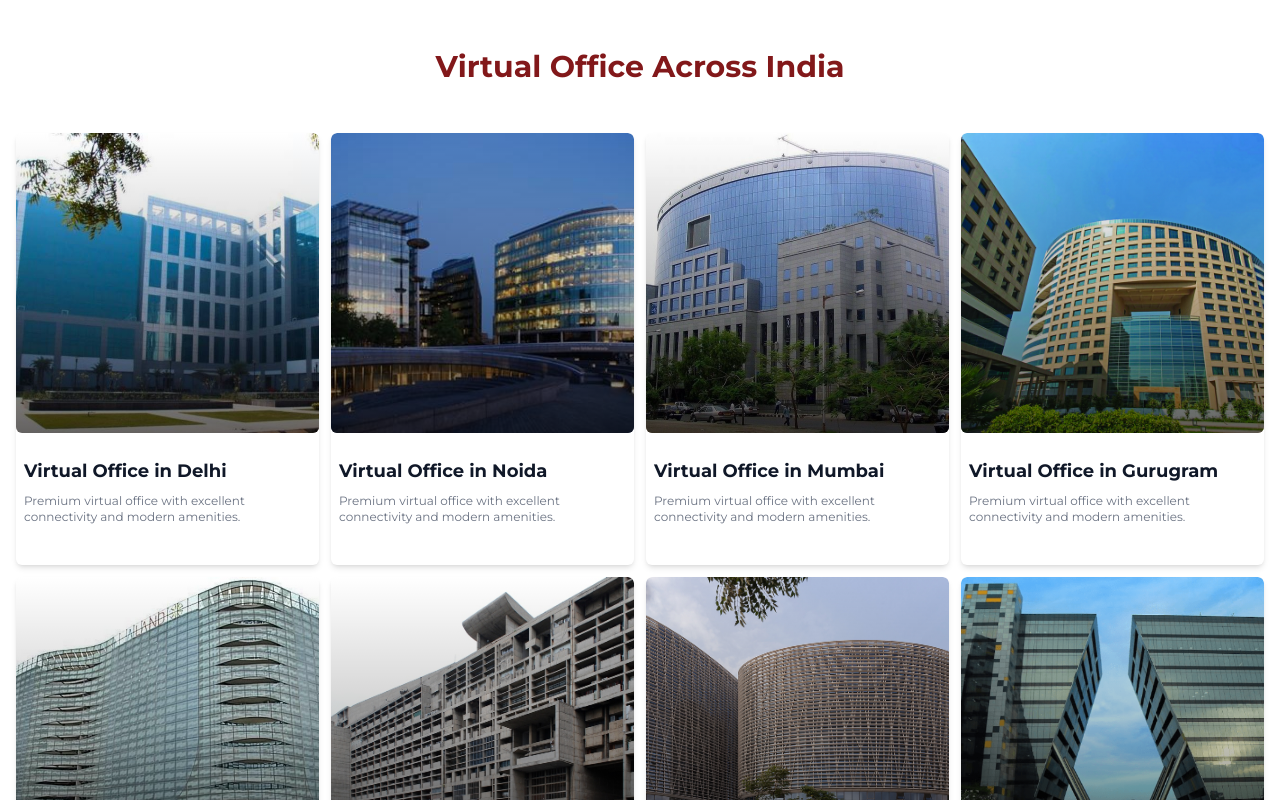
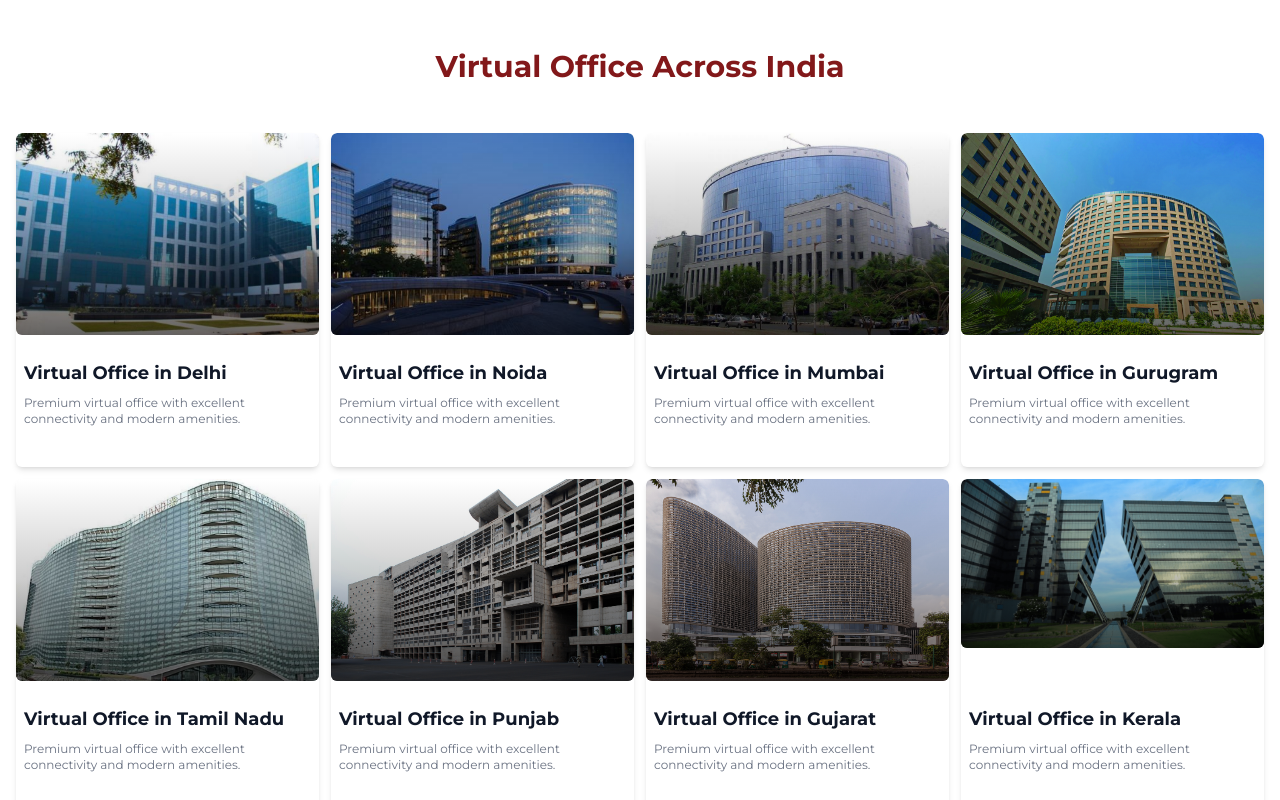
Before and after one commit to eklavyapopli-ship-it/Mycoreoffice, a Next.js app: page / in a window 1280 px wide. Shown: the part 1860-2660 px from the top of the page. Built offline with nearby package versions, Linux system fonts and the light colour scheme.

Commit message:
image optimisation

```diff
--- a/app/(home)/About-Us/about.tsx
+++ b/app/(home)/About-Us/about.tsx
@@ -132,7 +132,7 @@ export default function About() {
         price="Starting from Just Rs. 899/- Per Month"
         description="We provide professional office spaces for Company registration at prime location across pan India at affordable prices."
         question="Do you need office space for Company registration?"
-        image="/office4.jpg"
+        image="/office4.webp"
         icons={[
           { icon: FileClock, text: "Fastest Documentation" },
           { icon: BadgeIndianRupee, text: "Lowest Price Guaranteed" },
--- a/app/(home)/About-Us/whoAreWe.tsx
+++ b/app/(home)/About-Us/whoAreWe.tsx
@@ -7,7 +7,7 @@ import { useState, useEffect } from "react";
 import { Target, Users, Award, ChevronLeft, ChevronRight, Play, Pause } from "lucide-react";
 
 const images = [
-  "/office4.jpg",
+  "/office4.webp",
   "/office2.webp",
   "/office3.webp",
   "/HP_1.webp"
--- a/app/(home)/components/About.tsx
+++ b/app/(home)/components/About.tsx
@@ -14,7 +14,7 @@ export default function AboutPage() {
             <Image
               fetchPriority="high"
               loading="lazy"
-              src="/office4.jpg"
+              src="/office4.webp"
               alt="img1"
               fill
               className="object-cover"
--- a/app/(home)/components/Categories.tsx
+++ b/app/(home)/components/Categories.tsx
@@ -26,13 +26,13 @@ const Categories = () => {
                   key={product.id}
                   className="group relative  overflow-hidden flex flex-col shadow-md bg-black/40 text-white  hover:shadow-2xl transition duration-500"
                 >
-                  <div className="relative h-[300px] overflow-hidden">
-                    <Image
+                  <div className="relative h-fit overflow-hidden">
+                    <img
                      fetchPriority="high"
             loading="lazy"
                       src={product.image}
                       alt={product.name}
-                      fill
+
                       className="object-cover transition-transform duration-700 group-hover:scale-110"
                     />
                     <div className="absolute inset-0 bg-gradient-to-t from-black/60 via-black/20 to-transparent" />
--- a/app/(home)/components/hero2.tsx
+++ b/app/(home)/components/hero2.tsx
@@ -48,7 +48,7 @@ export default function Hero2() {
     <main className="relative z-999 w-full h-full text-black md:h-[70vh] pt-5">
 
       <Image
-        src="/office4.jpg"
+        src="/office4.webp"
         alt="Office Space"
         fill
         fetchPriority="high"
--- a/app/(home)/components/services.tsx
+++ b/app/(home)/components/services.tsx
@@ -120,14 +120,13 @@ setOpen(false);
               key={product.id}
               className="group relative rounded-md overflow-hidden flex flex-col shadow-md bg-white  hover:shadow-2xl transition duration-500"
             >
-              <div className="relative h-[300px] overflow-hidden rounded-md">
-                <Image
-                fill
+              <div className="relative h-fit overflow-hidden rounded-md">
+                <img
                   src={product.image}
                   alt={product.name}
                   fetchPriority="high"
             loading="lazy"
-                  className="object-cover transition-transform duration-700 group-hover:scale-110"
+                  className="object-contain h-auto w-full transition-transform duration-700 group-hover:scale-110"
                 />
                 <div className="absolute inset-0 bg-gradient-to-t from-black/60 via-black/20 to-transparent" />
 
@@ -142,7 +141,7 @@ setOpen(false);
               </div>
 
 
-              <div className="py-6 px-2 flex flex-col flex-1 justify-between ">
+              <div className="py-6 px-2 flex flex-col flex-1  justify-end">
                 <h1 className="text-lg font-semibold mb-2 text-gray-900">
                   Virtual Office in {product.name}
                 </h1>
```
Also changed, not shown: public/office4.webp (renamed from public/office4.jpg).
